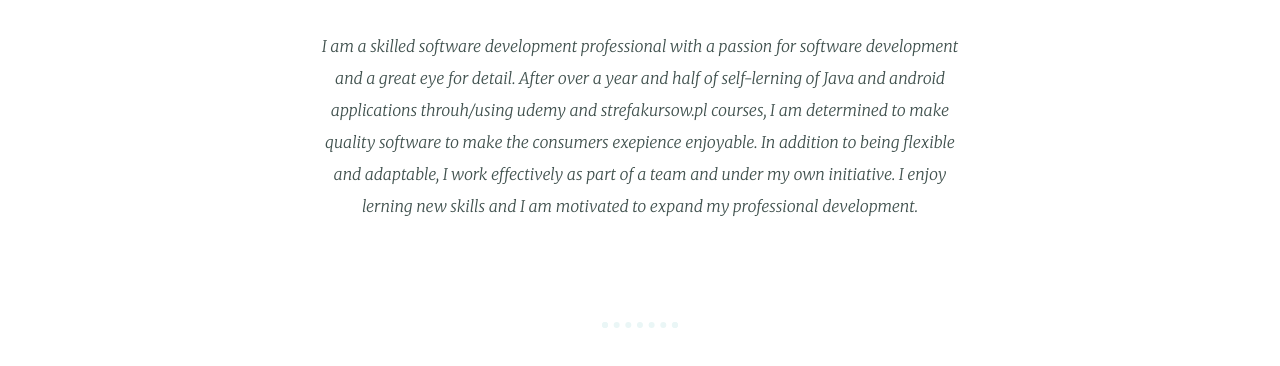
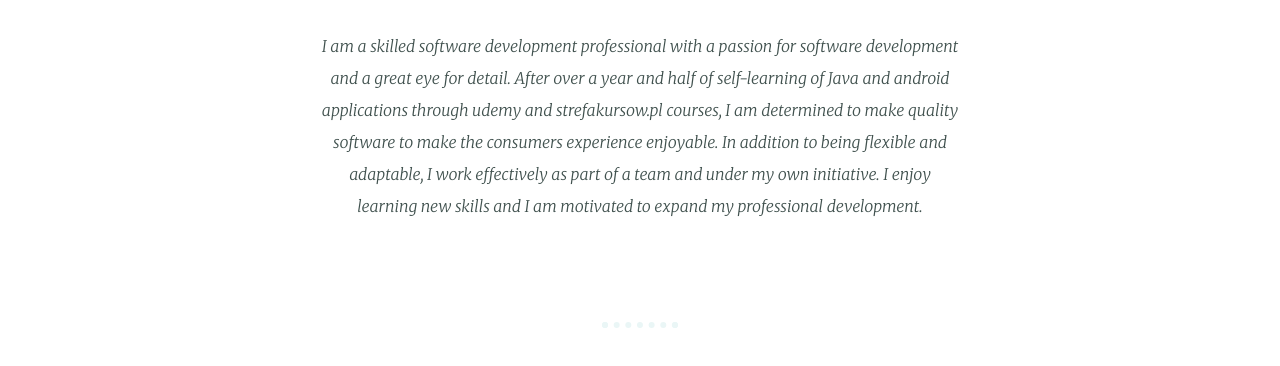
Before and after one commit to ElinkAP/Ewelina-s-website, a plain HTML site: page index.html in a window 1280 px wide. Shown: the part 748-1114 px from the top of the page. Drawn offline with Linux system fonts and the light colour scheme.

Commit message:
Update index.html

```diff
--- a/index.html
+++ b/index.html
@@ -26,8 +26,7 @@
     <div class="profile">
 
       <h2>Hello!</h2>
-      <p class="intro">I am a skilled software development professional with a passion for software development and a great eye for detail. After over a year and half of self-lerning of Java and android applications throuh/using udemy and strefakursow.pl courses, I am determined to make quality software to make the consumers exepience enjoyable. In addition to being flexible and adaptable, I work effectively as part of a team and under my own initiative. I enjoy lerning new skills and I am motivated to expand my professional development.</p>
-
+           <p class="intro">I am a skilled software development professional with a passion for software development and a great eye for detail. After over a year and half of self-learning of Java and android applications through udemy and strefakursow.pl courses, I am determined to make quality software to make the consumers experience enjoyable. In addition to being flexible and adaptable, I work effectively as part of a team and under my own initiative. I enjoy learning new skills and I am motivated to expand my professional development.</p>
     </div>
     <hr>
     <div class="skills" "table-responsive">
```
